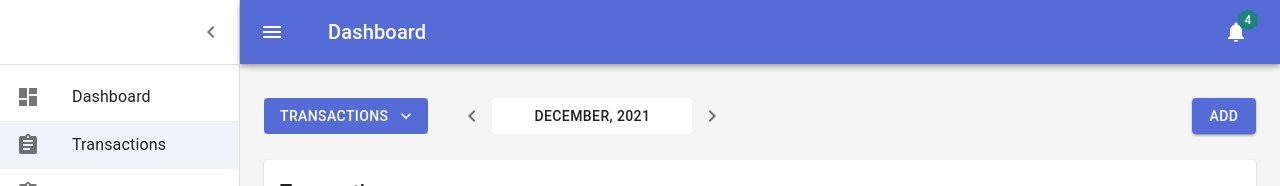
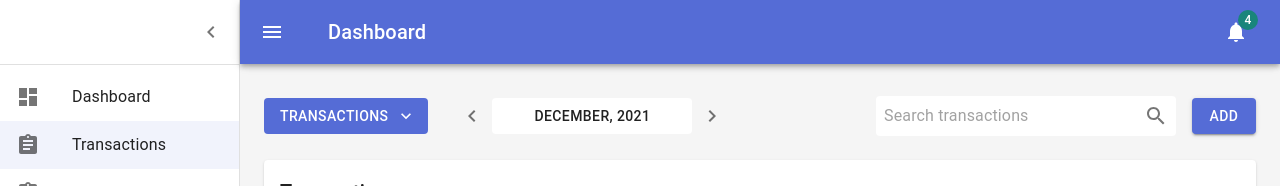
Before and after one commit to opchav/kommoney, a Next.js app: page /transactions in a window 1280 px wide. Shown: the top 186 px of the page. Built offline with nearby package versions, Linux system fonts and the light colour scheme.

Commit message:
add input search

```diff
--- /dev/null
+++ b/src/components/InputSearch.tsx
@@ -0,0 +1,27 @@
+import * as React from 'react';
+import Paper from '@mui/material/Paper';
+import InputBase from '@mui/material/InputBase';
+import IconButton from '@mui/material/IconButton';
+import SearchIcon from '@mui/icons-material/Search';
+
+export default function InputSearch() {
+  const inputRef = React.useRef(null);
+
+  const handleOpen: React.MouseEventHandler = () => {
+    inputRef.current.focus();
+  };
+
+  return (
+    <Paper sx={{ display: 'flex', alignItems: 'center', width: 300, mr: 2 }} elevation={0}>
+      <InputBase
+        sx={{ ml: 1, flex: 1 }}
+        placeholder="Search transactions"
+        inputProps={{ 'aria-label': 'search transactions' }}
+        inputRef={inputRef}
+      />
+      <IconButton type="submit" aria-label="search" onClick={handleOpen}>
+        <SearchIcon />
+      </IconButton>
+    </Paper>
+  );
+}
--- a/src/pages/transactions.tsx
+++ b/src/pages/transactions.tsx
@@ -8,6 +8,7 @@ import TransactionForm from '@/components/TransactionForm';
 import TransactionTypeMenu from '@/components/transactions/TransactionTypeMenu';
 
 import { getLayout } from '@/components/layouts/dashboard/Dashboard';
+import InputSearch from '@/components/InputSearch';
 
 export default function TransactionsPage({ currentPeriod, setCurrentPeriod }: MyAppState) {
   return (
@@ -17,6 +18,7 @@ export default function TransactionsPage({ currentPeriod, setCurrentPeriod }: My
           <TransactionTypeMenu />
           <MonthSelector setCurrentPeriod={setCurrentPeriod} currentPeriod={currentPeriod} />
           <Box sx={{ flexGrow: 1 }}></Box>
+          <InputSearch />
           <TransactionForm />
         </Box>
       </Grid>
```
